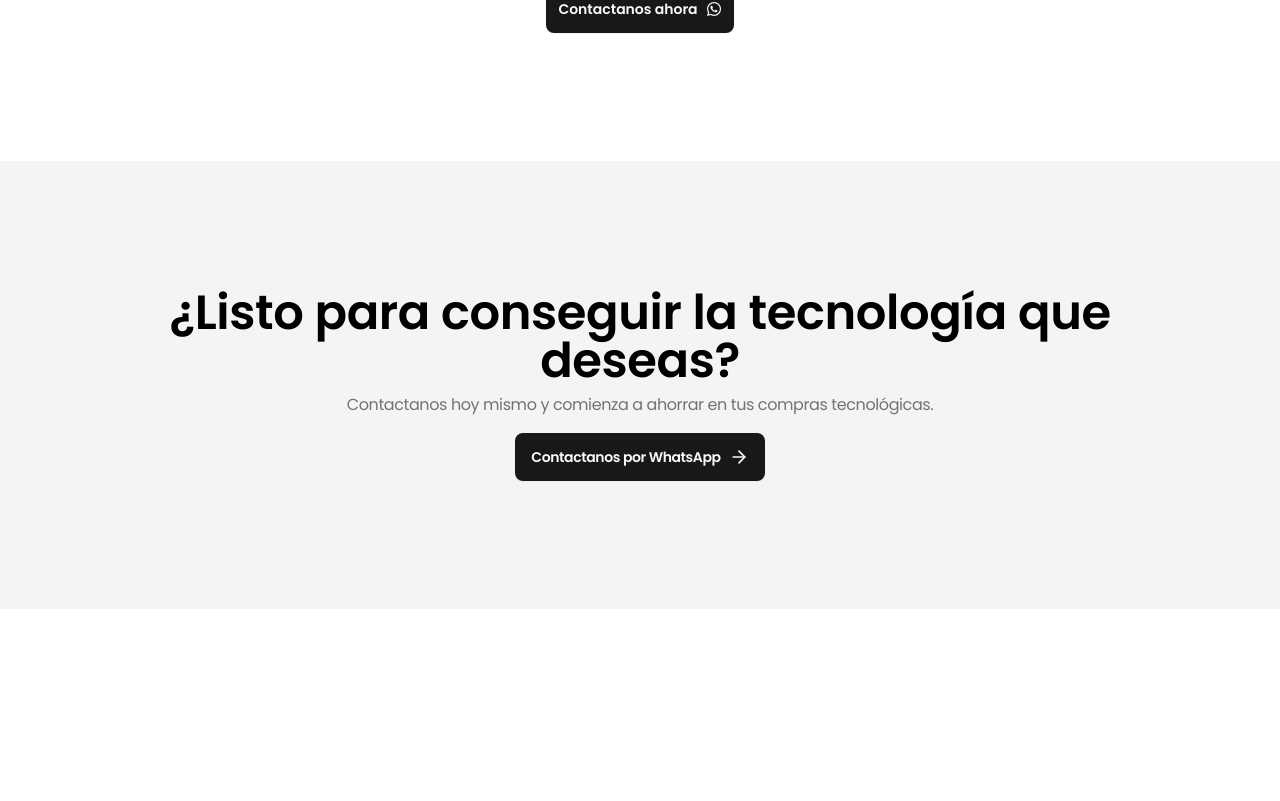
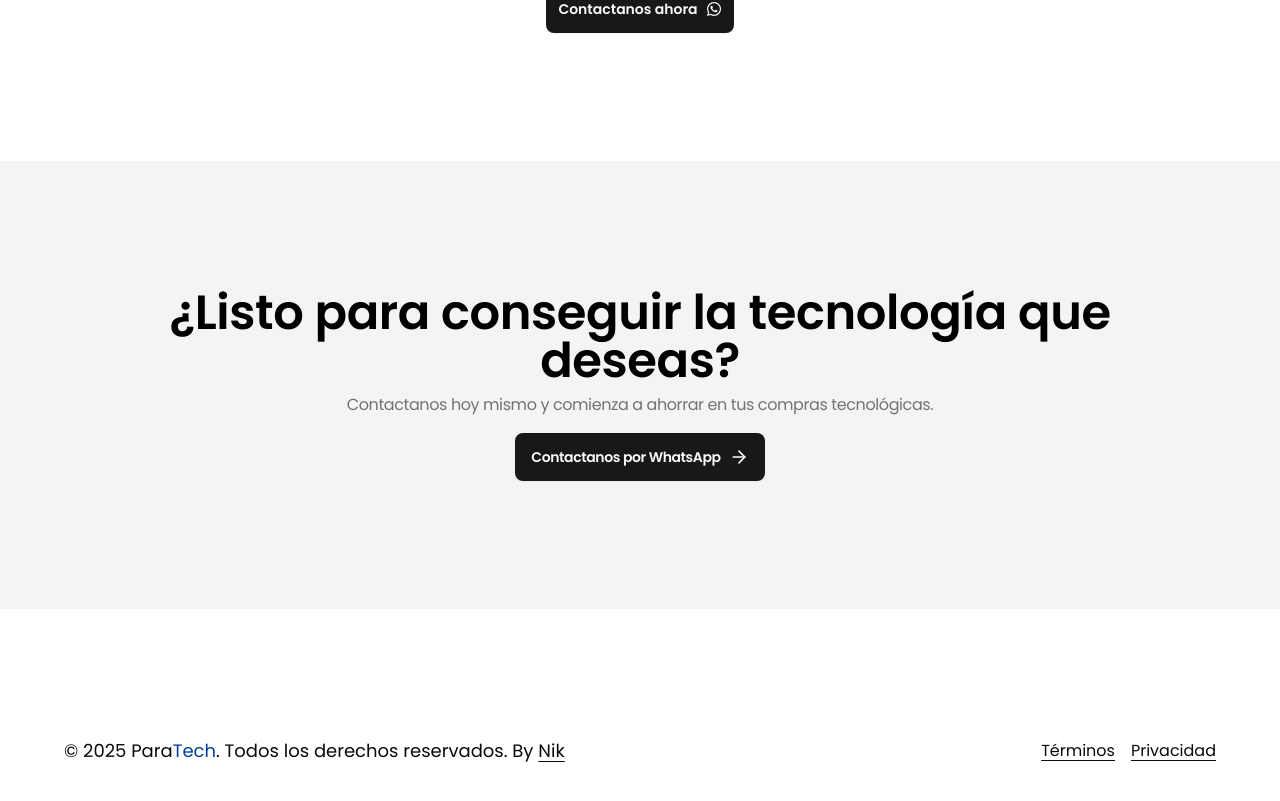
Before and after one commit to Nikks998/paratech, a React (Vite) app: page / in a window 1280 px wide. Shown: the part 1973-2774 px from the top of the page. Before the commit the page ends 2582 px from the top, so only its background shows below. Built offline with nearby package versions, Linux system fonts and the light colour scheme.

Commit message:
feat: footer section

```diff
--- a/src/App.jsx
+++ b/src/App.jsx
@@ -41,6 +41,22 @@ function App() {
         </div>
       </div>
 
+      <div className={`${styles.paddingX} ${styles.flexCenter} bg-white`}>
+        <div className={`${styles.boxWidth}`}>
+          <footer className={`${styles.paddingY} ${styles.flexCenter} flex-col lg:flex-row lg:justify-between font-poppins gap-4`}>
+            <div className="">
+              <p className="text-center text-base md:text-lg">
+                © {new Date().getFullYear()} Para<span className="text-primary">Tech</span>. Todos los derechos reservados. By <a href="#" className="underline underline-offset-4">Nik</a>
+              </p>
+            </div>
+            <div className="flex gap-4 text-sm md:text-base">
+              <a href="#" className="underline underline-offset-4">Términos</a>
+              <a href="#" className="underline underline-offset-4">Privacidad</a>
+            </div>
+          </footer>
+        </div>
+      </div>
+
     </div>
 
   )
--- a/src/components/Service.jsx
+++ b/src/components/Service.jsx
@@ -40,7 +40,7 @@ const Service = () => {
                     cardsData.map((data) => {
                         const Icon = data.icon
                         return (
-                            <div className={`py-5 flex flex-col gap-5`} key={data.id}>
+                            <div className={`py-5 flex flex-col gap-5 hover:scale-105 duration-300`} key={data.id}>
                                 <div className="w-full h-full bg-white rounded-sm border border-slate-300">
                                     <div className="flex flex-col p-6 pb-2">
                                         <div className={`${styles.flexCenter} size-12 bg-black/10 rounded-full mb-4`}>
```
